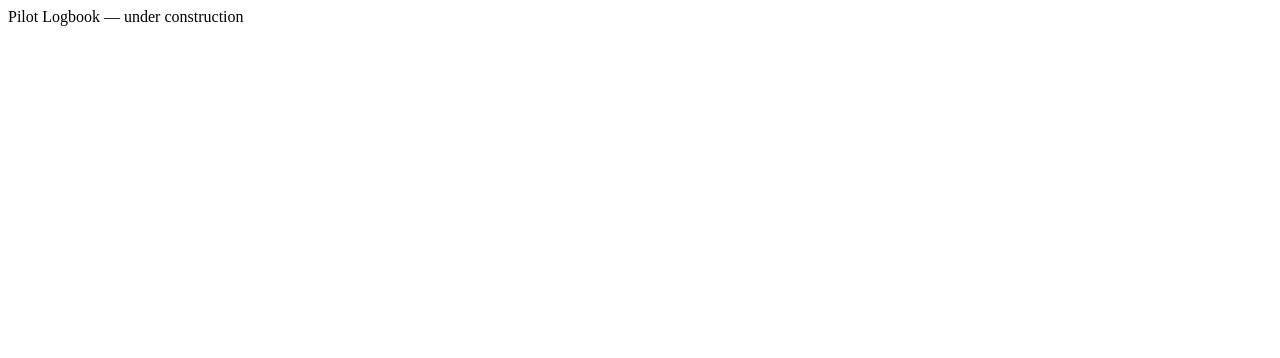
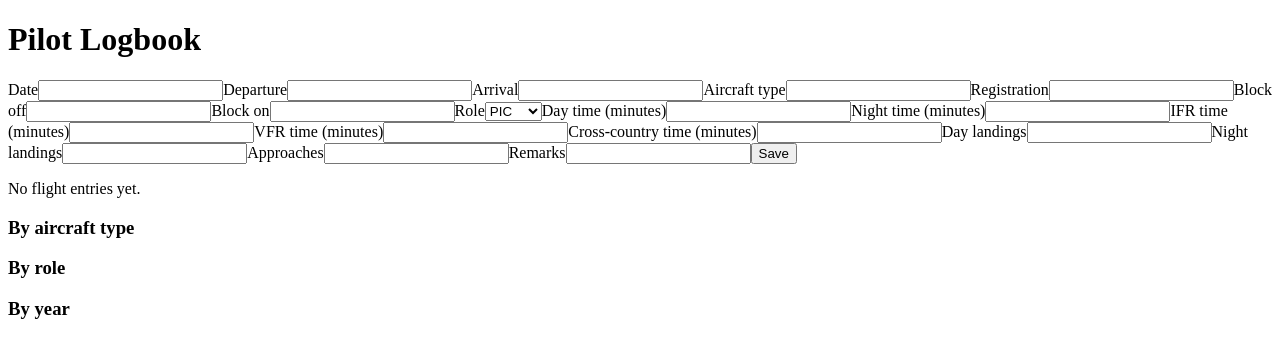
Before and after one commit to gamalaon-svg/pilot-logbook, a React (Vite) app: page / in a window 1280 px wide. Shown: the top 358 px of the page. Built offline with nearby package versions, Linux system fonts and the light colour scheme.

Commit message:
feat: wire up App with form, list, and totals

```diff
--- a/src/App.tsx
+++ b/src/App.tsx
@@ -1,3 +1,44 @@
+import { useEffect, useState } from "react";
+import { db } from "./db/db";
+import { addFlightEntry, deleteFlightEntry, getAllFlightEntries, updateFlightEntry } from "./db/flightEntries";
+import { FlightEntryForm } from "./components/FlightEntryForm";
+import { FlightEntryList } from "./components/FlightEntryList";
+import { TotalsSummary } from "./components/TotalsSummary";
+import type { FlightEntry } from "./types/flightEntry";
+
 export default function App() {
-  return <div>Pilot Logbook — under construction</div>;
+  const [entries, setEntries] = useState<FlightEntry[]>([]);
+  const [editingEntry, setEditingEntry] = useState<FlightEntry | undefined>(undefined);
+
+  async function reload() {
+    setEntries(await getAllFlightEntries(db));
+  }
+
+  useEffect(() => {
+    reload();
+  }, []);
+
+  async function handleSubmit(entry: FlightEntry) {
+    if (editingEntry?.id !== undefined) {
+      await updateFlightEntry(db, editingEntry.id, entry);
+      setEditingEntry(undefined);
+    } else {
+      await addFlightEntry(db, entry);
+    }
+    await reload();
+  }
+
+  async function handleDelete(id: number) {
+    await deleteFlightEntry(db, id);
+    await reload();
+  }
+
+  return (
+    <main>
+      <h1>Pilot Logbook</h1>
+      <FlightEntryForm key={editingEntry?.id ?? "new"} initialValue={editingEntry} onSubmit={handleSubmit} />
+      <FlightEntryList entries={entries} onEdit={setEditingEntry} onDelete={handleDelete} />
+      <TotalsSummary entries={entries} />
+    </main>
+  );
 }
```
Also changed, not shown: 1 other file (tests, documents, lock files or other folders).
